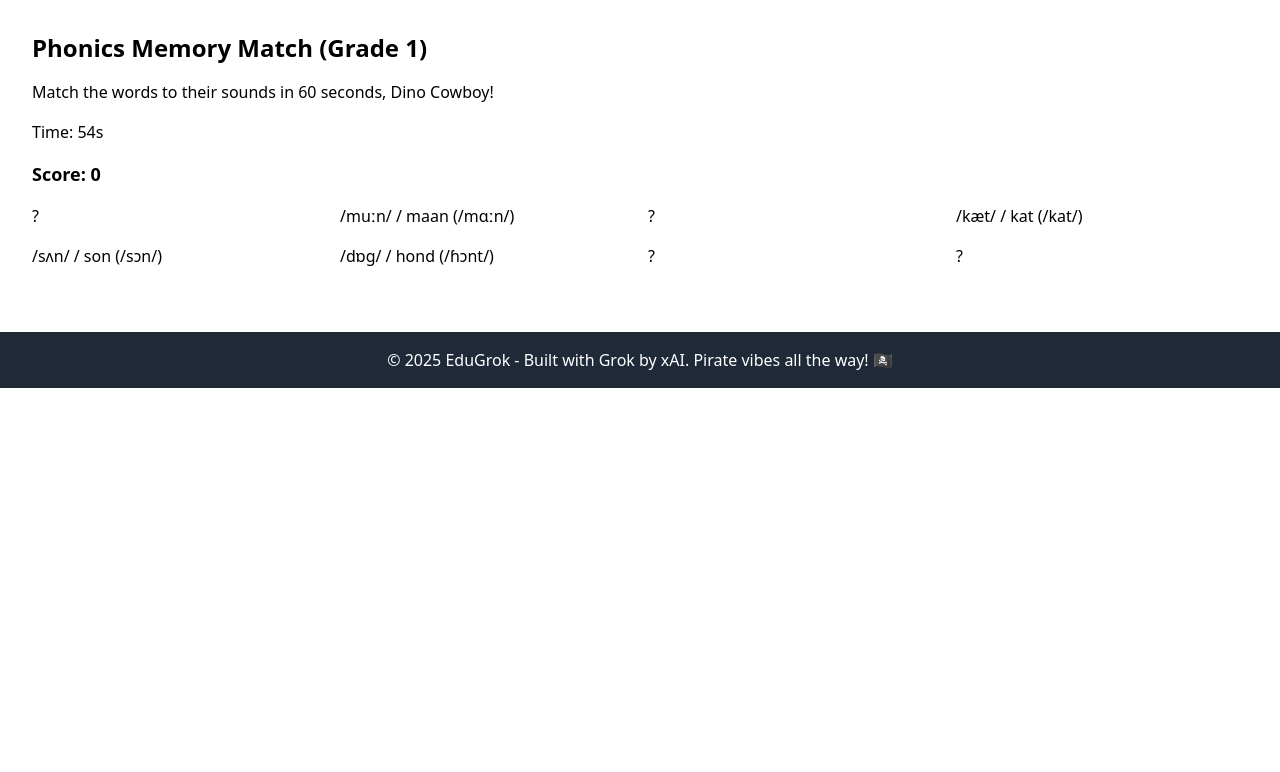
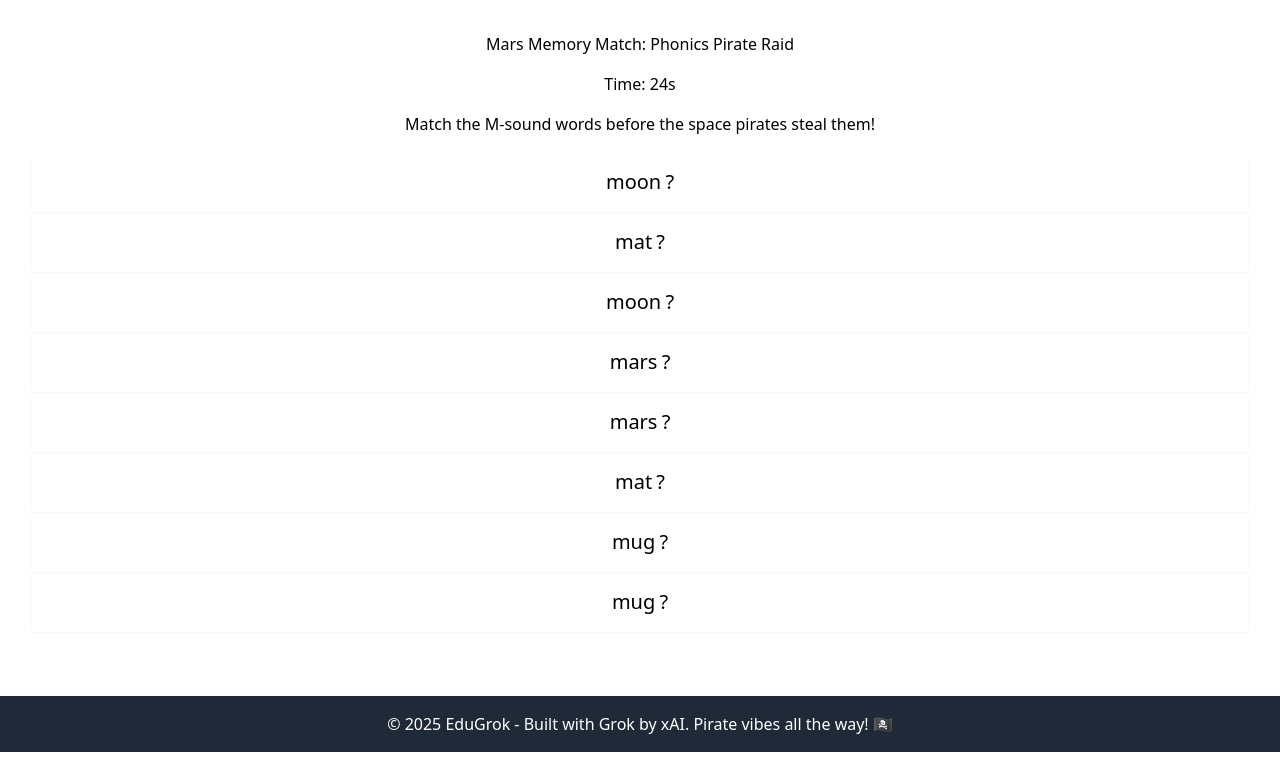
Before and after one commit to MarketExpander99/EduGrok, a Flask app: page /phonics_game in a window 1280 px wide. Shown: the part 28-800 px from the top of the page. Run offline with Flask 3, Linux system fonts and the light colour scheme; the visitor is signed in with stand-in values (Sample User, id 1); parts of the project's set-up code (start-up, migrations or seed data) failed here and were passed over.

Commit message:
app.py update for css

```diff
--- a/app.py
+++ b/app.py
@@ -1,6 +1,6 @@
 import os
 import secrets
-from flask import Flask, request, jsonify, render_template, redirect, url_for, session, flash, send_from_directory
+from flask import Flask, request, jsonify, render_template, redirect, url_for, session, flash, send_from_directory, abort
 from dotenv import load_dotenv
 import logging
 from logging.handlers import RotatingFileHandler
@@ -8,6 +8,8 @@ import re
 from datetime import datetime
 from db import get_db, close_db, init_db, reset_db, check_db_schema, seed_lessons
 from auth import register, login, logout, set_theme, set_language
+from urllib.parse import urlparse
+import mimetypes
 
 # Load .env file
 load_dotenv()
@@ -61,8 +63,32 @@ app.add_url_rule('/set_language', 'set_language', set_language, methods=['POST']
 # Static file route to ensure CSS serves
 @app.route('/static/<path:filename>')
 def serve_static(filename):
-    logger.debug(f"Serving static file: {filename}")
-    return send_from_directory(app.static_folder, filename)
+    # Strip query params from filename (e.g., 'styles.css?v=1' -> 'styles.css')
+    parsed = urlparse(request.path)
+    clean_filename = os.path.basename(parsed.path)  # Grabs just the file, ignores query
+
+    try:
+        # Ensure static dir exists
+        static_dir = app.static_folder
+        if not os.path.exists(static_dir):
+            os.makedirs(static_dir)
+
+        # Guess MIME type
+        mime_type, _ = mimetypes.guess_type(clean_filename)
+        if mime_type is None:
+            mime_type = 'application/octet-stream'
+
+        response = send_from_directory(static_dir, clean_filename)
+        response.headers['Content-Type'] = mime_type
+
+        logger.debug(f"Serving static file: {clean_filename} (from req: {filename}, MIME: {mime_type})")
+        return response
+    except FileNotFoundError:
+        logger.debug(f"Static file not found: {clean_filename}")
+        abort(404)
+    except Exception as e:
+        logger.error(f"Static serve error for {clean_filename}: {e}")
+        abort(500)
 
 # Initialize app
 def init_app():
--- a/templates/phonics_game.html.j2
+++ b/templates/phonics_game.html.j2
@@ -1,90 +1,120 @@
-{% extends "base.html.j2" %}
-
+{% extends 'base.html.j2' %}
+{% block title %}Phonics Game - EduGrok{% endblock %}
 {% block content %}
-<div class="game-container p-4">
-    <h2 class="text-2xl font-semibold mb-4">Phonics Memory Match (Grade {{ grade }})</h2>
-    <p class="mb-4">Match the words to their sounds in {{ timer_duration }} seconds, Dino Cowboy!</p>
-    <div id="timer" class="timer mb-4">Time: {{ timer_duration }}s</div>
-    <div id="score" class="text-lg font-semibold mb-4">Score: 0</div>
-    <div id="game-board" class="grid grid-cols-4 gap-4">
-        {% for word in words %}
-            <div class="game-card" data-word="{{ word.word }}" data-sound="{{ word.sound }}">?</div>
-            <div class="game-card" data-word="{{ word.word }}" data-sound="{{ word.sound }}">
-                {{ word.sound }}{% if language == 'bilingual' %} / {{ word.af }} ({{ word.af_sound }}) {% endif %}
+<div class="container p-4">
+  <h1 class="display-4 font-weight-bold mb-4 text-center pirate-text">Mars Memory Match: Phonics Pirate Raid</h1>
+  <h2 id="timer" class="h3 font-weight-bold text-center mb-4 text-success">Time: 30s</h2>
+  <p class="text-center mb-4 lead">Match the M-sound words before the space pirates steal them!</p>
+  <div id="taunt" class="text-center mb-4 text-danger d-none"></div>
+  <div class="row justify-content-center">
+    {% for word in ['moon', 'mars', 'mug', 'mat', 'moon', 'mars', 'mug', 'mat'] %}
+      <div class="col-6 col-md-3 mb-3">
+        <div class="card h-100 text-center border-0 shadow-sm game-input transform-transition"
+             data-word="{{ word }}"
+             onclick="flipCard(this)"
+             style="cursor: pointer; transition: transform 0.3s ease-in-out;">
+          <div class="card-body p-4">
+            <span class="front d-block text-xl font-weight-bold">{{ word }}</span>
+            <span class="back d-none text-xl font-weight-bold">?</span>
+          </div>
+        </div>
       </div>
     {% endfor %}
   </div>
 </div>
-
 <script>
-    let timeLeft = {{ timer_duration }};
-    const timer = document.getElementById('timer');
-    const gameBoard = document.getElementById('game-board');
-    const scoreDisplay = document.getElementById('score');
-    let score = 0;
+const taunts = [
+  "Argh, ye missed me treasure!",
+  "Shiver me timbers, try again!",
+  "Ye'll never catch me words!"
+];
 let flippedCards = [];
 let matchedPairs = 0;
-    const totalPairs = {{ words | length }};
+let timeLeft = 30;
+let timerId = null;
+const timerDisplay = document.getElementById('timer');
+const tauntDisplay = document.getElementById('taunt');
 
-    // Timer
-    const timerInterval = setInterval(() => {
+function startTimer() {
+  timerId = setInterval(() => {
     timeLeft--;
-        timer.textContent = `Time: ${timeLeft}s`;
+    timerDisplay.textContent = `Time: ${timeLeft}s`;
+    timerDisplay.className = `h3 font-weight-bold text-center mb-4 ${timeLeft <= 10 ? 'text-danger' : 'text-success'}`;
     if (timeLeft <= 0) {
-            clearInterval(timerInterval);
-            alert(`Time's up! Your score: ${score}`);
-            saveScore(score);
+      clearInterval(timerId);
+      alert("Time's up! The pirates stole your words!");
+      document.querySelectorAll('.game-input').forEach(input => input.style.cursor = 'not-allowed');
+      document.querySelectorAll('.card').forEach(card => card.onclick = null);
     }
   }, 1000);
+}
 
-    // Shuffle cards
-    const cards = Array.from(gameBoard.children);
-    cards.sort(() => Math.random() - 0.5);
-    gameBoard.innerHTML = '';
-    cards.forEach(card => gameBoard.appendChild(card));
-
-    // Card flip logic
-    cards.forEach(card => {
-        card.addEventListener('click', () => {
-            if (flippedCards.length < 2 && !card.classList.contains('game-card-flipped') && !card.classList.contains('game-card-matched')) {
-                card.classList.add('game-card-flipped');
-                card.textContent = card.dataset.sound.includes('/') ? card.dataset.sound : card.dataset.word;
+function flipCard(card) {
+  if (timeLeft <= 0 || flippedCards.length >= 2 || card.classList.contains('matched')) return;
+  card.classList.add('rotate-y-180');
+  card.querySelector('.front').classList.add('d-none');
+  card.querySelector('.back').classList.remove('d-none');
   flippedCards.push(card);
   if (flippedCards.length === 2) {
     const [card1, card2] = flippedCards;
     if (card1.dataset.word === card2.dataset.word) {
-                        score += 5;
+      card1.classList.add('matched', 'bg-success', 'text-white');
+      card2.classList.add('matched', 'bg-success', 'text-white');
       matchedPairs++;
-                        scoreDisplay.textContent = `Score: ${score}`;
-                        flippedCards.forEach(c => c.classList.add('game-card-matched'));
-                        flippedCards = [];
-                        if (matchedPairs === totalPairs) {
-                            clearInterval(timerInterval);
-                            alert(`You won, Dino Cowboy! Final score: ${score}`);
-                            saveScore(score);
+      if (matchedPairs === 4) {
+        completeGame();
       }
     } else {
+      tauntDisplay.textContent = taunts[Math.floor(Math.random() * taunts.length)];
+      tauntDisplay.classList.remove('d-none');
       setTimeout(() => {
-                            flippedCards.forEach(c => {
-                                c.classList.remove('game-card-flipped');
-                                c.textContent = '?';
-                            });
-                            flippedCards = [];
+        card1.classList.remove('rotate-y-180');
+        card2.classList.remove('rotate-y-180');
+        card1.querySelector('.front').classList.remove('d-none');
+        card1.querySelector('.back').classList.add('d-none');
+        card2.querySelector('.front').classList.remove('d-none');
+        card2.querySelector('.back').classList.add('d-none');
+        tauntDisplay.classList.add('d-none');
       }, 1000);
     }
+    flippedCards = [];
   }
 }
-        });
-    });
 
-    // Save score
-    async function saveScore(score) {
-        await fetch('/phonics_game', {
+function completeGame() {
+  if (timeLeft > 0) {
+    clearInterval(timerId);
+    fetch('/update_coins', {
       method: 'POST',
       headers: { 'Content-Type': 'application/json' },
-            body: JSON.stringify({ score: score })
+      body: JSON.stringify({ coins: 5 })
+    }).then(response => response.json()).then(data => {
+      if (data.success) {
+        alert('You beat the pirates! +5 Star Coins');
+        window.location.href = '/profile';
+      } else {
+        alert('Failed to award coins: ' + (data.error || 'Unknown error'));
+      }
+    }).catch(error => {
+      alert('Error completing game');
+      console.error(error);
     });
-        window.location.href = '/home';
   }
+}
+
+document.addEventListener('DOMContentLoaded', () => {
+  startTimer();
+  const cards = document.querySelectorAll('.card');
+  const shuffled = [...cards].sort(() => Math.random() - 0.5);
+  const container = document.querySelector('.row');
+  container.innerHTML = '';
+  shuffled.forEach(card => container.appendChild(card));
+});
 </script>
+<style>
+.card { transition: transform 0.3s; }
+.card.matched { pointer-events: none; }
+.rotate-y-180 { transform: rotateY(180deg); }
+.transform-transition { /* Fallback for smoother hovers if needed */ }
+</style>
 {% endblock %}
```
Lines whose indentation alone changed are shown as unchanged.
